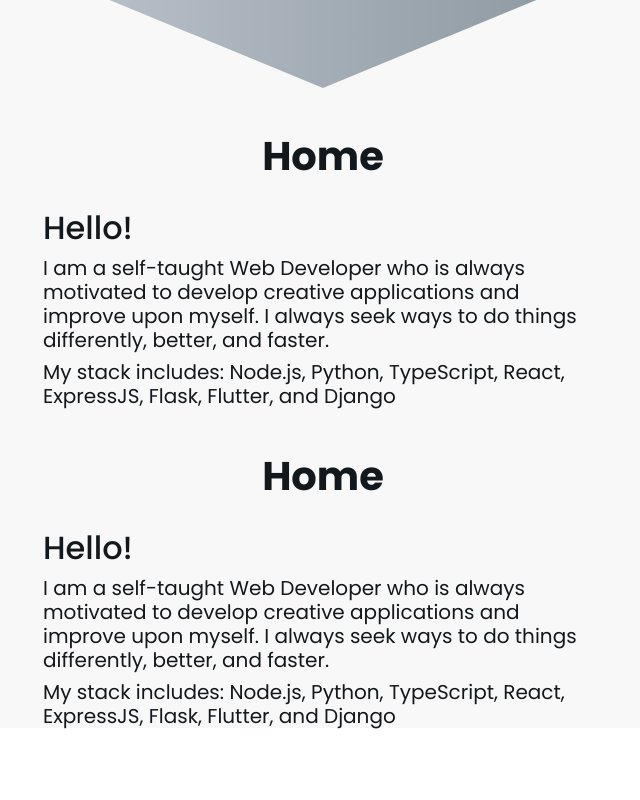
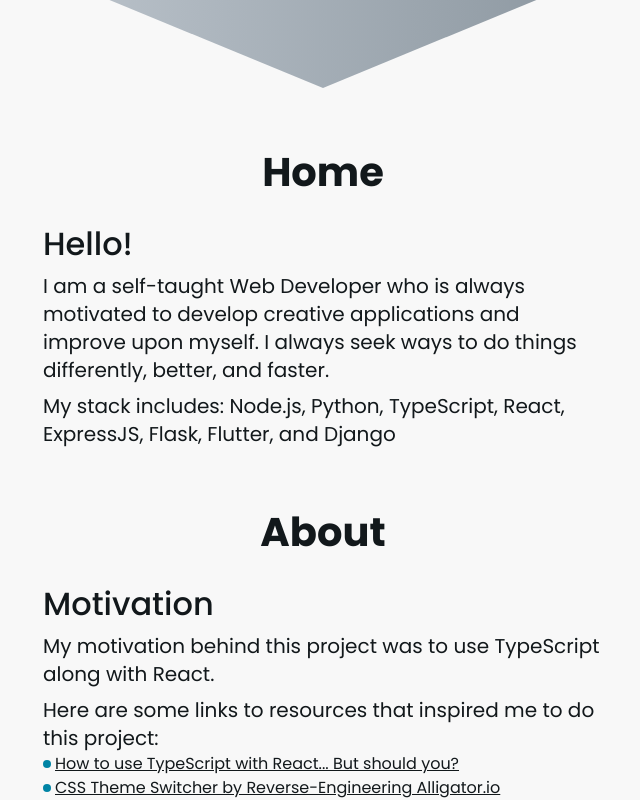
Before and after one commit to EtshD1/Theme-Selector, a React (Create React App) app: page / in a window 1280 px wide. Shown: the part 472-1272 px from the top of the page, without its empty margins (317-957 px from the left). Before the commit the page ends 1202 px from the top, so only its background shows below. Built offline with nearby package versions, Linux system fonts and the light colour scheme.

Commit message:
add about section

```diff
--- a/src/components/Body.tsx
+++ b/src/components/Body.tsx
@@ -20,10 +20,14 @@ const Body = ({ context }: providedContext) => {
       <p>My stack includes: Node.js, Python, TypeScript, React, ExpressJS, Flask, Flutter, and Django</p>
     </div>
     <div ref={about}>
-      <h3>Home</h3>
-      <h4>Hello!</h4>
-      <p>I am a self-taught Web Developer who is always motivated to develop creative applications and improve upon myself. I always seek ways to do things differently, better, and faster.</p>
-      <p>My stack includes: Node.js, Python, TypeScript, React, ExpressJS, Flask, Flutter, and Django</p>
+      <h3>About</h3>
+      <h4>Motivation</h4>
+      <p>My motivation behind this project was to use TypeScript along with React.</p>
+      <p>Here are some links to resources that inspired me to do this project:</p>
+      <ul className={Styles.links}>
+        <li><a target="_blank" rel="noreferrer" href="https://youtu.be/ydkQlJhodio">How to use TypeScript with React... But should you?</a></li>
+        <li><a target="_blank" rel="noreferrer" href="https://youtu.be/rXuHGLzSmSE">CSS Theme Switcher by Reverse-Engineering Alligator.io</a></li>
+      </ul>
     </div>
   </div>);
 }
--- a/src/components/styles/body.module.css
+++ b/src/components/styles/body.module.css
@@ -6,7 +6,7 @@
 }
 
 .main > div {
-  margin-top: 3rem;
+  margin-top: 4rem;
 }
 
 .main h3 {
@@ -24,6 +24,26 @@
 
 .main p {
   font-size: 1.25rem;
-  line-height: 1.5rem;
+  line-height: 1.75rem;
   margin-top: 0.5rem;
 }
+
+.links > li {
+  display: flex;
+  align-items: center;
+}
+
+.links > li a {
+  color: var(--text);
+  line-height: 1.5rem;
+}
+
+.links > li::before {
+  content: "";
+  display: block;
+  width: 0.5rem;
+  height: 0.5rem;
+  border-radius: 100%;
+  margin-right: 0.25rem;
+  background-color: var(--border-color);
+}
```
